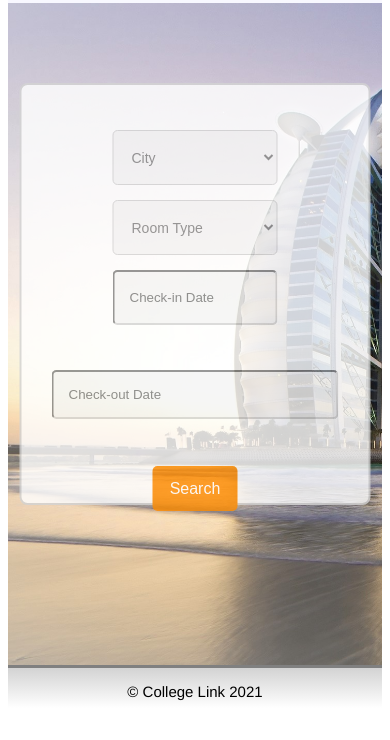
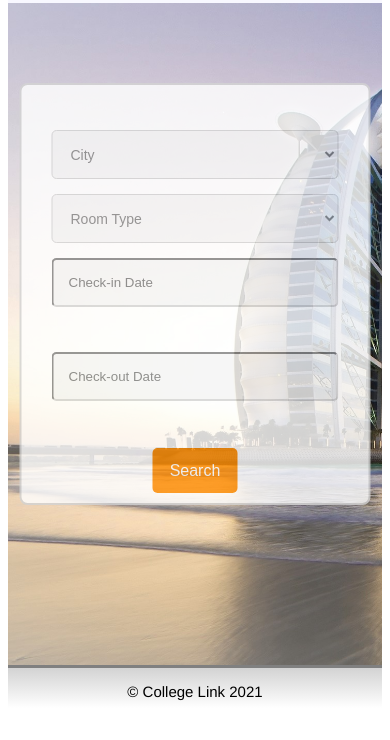
Before and after one commit to stavroula-adamopoulou/hotelproject.github.io, a plain HTML site: page index.html in a window 390 px wide. Shown: the part 60-800 px from the top of the page. Drawn offline with nearby package versions, Linux system fonts and the light colour scheme; a web font is replaced by a local one.

Commit message:
Update style-1.css

```diff
--- a/style-1.css
+++ b/style-1.css
@@ -352,7 +352,7 @@ input[type=checkbox] {
 	}
 
 	/*Index page*/
-   	select .datepicker-01, .form .datepicker-02  {
+   	select, .form .datepicker-01, .form .datepicker-02  {
    		width: 100%;
 		height: 49px;
   	}
```
